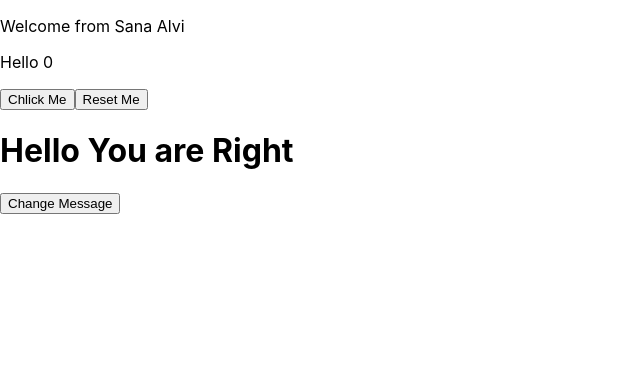
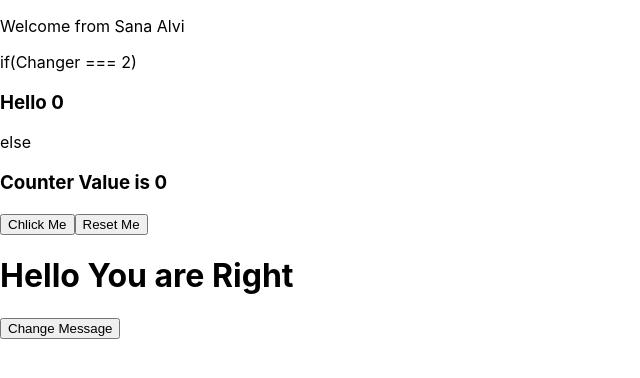
Before and after one commit to SanaAlvi/Bootcamp_react, a React (Create React App) app: page / in a window 1280 px wide. Shown: the top 378 px of the page, without its empty margins (0-640 px from the left). Built offline with nearby package versions, Linux system fonts and the light colour scheme.

Commit message:
Update Changer.js

```diff
--- a/src/Changer.js
+++ b/src/Changer.js
@@ -3,7 +3,13 @@ import React from 'react';
 function Change(props) {
 return (
     <div>
-        <p>Hello {props.Changer} </p>
+
+            if(Changer === 2){
+                <h3>Hello {props.Changer} </h3>
+            }
+            else {
+                <h3>Counter Value is {props.Changer} </h3>
+            }
     </div>
 )
 }
```
